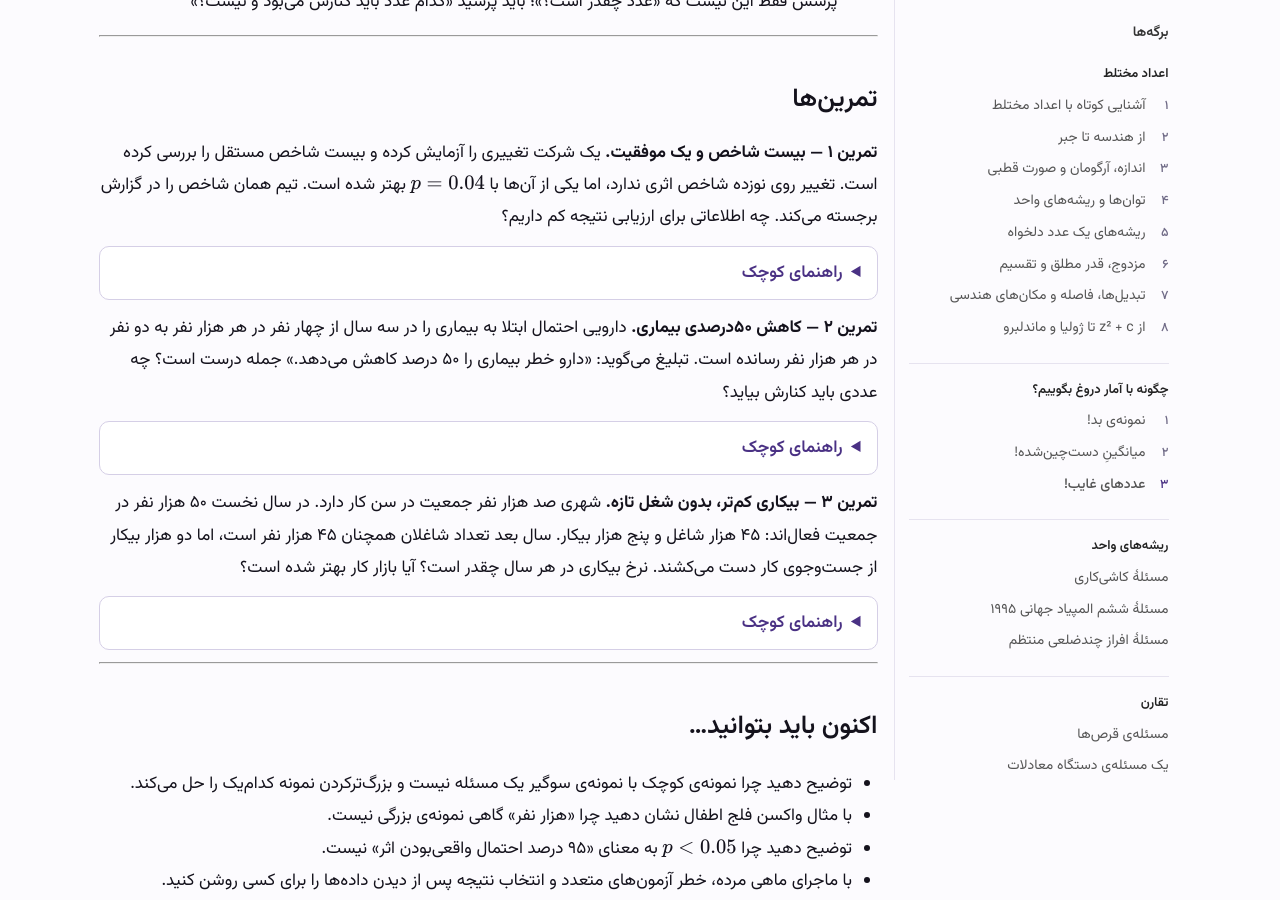
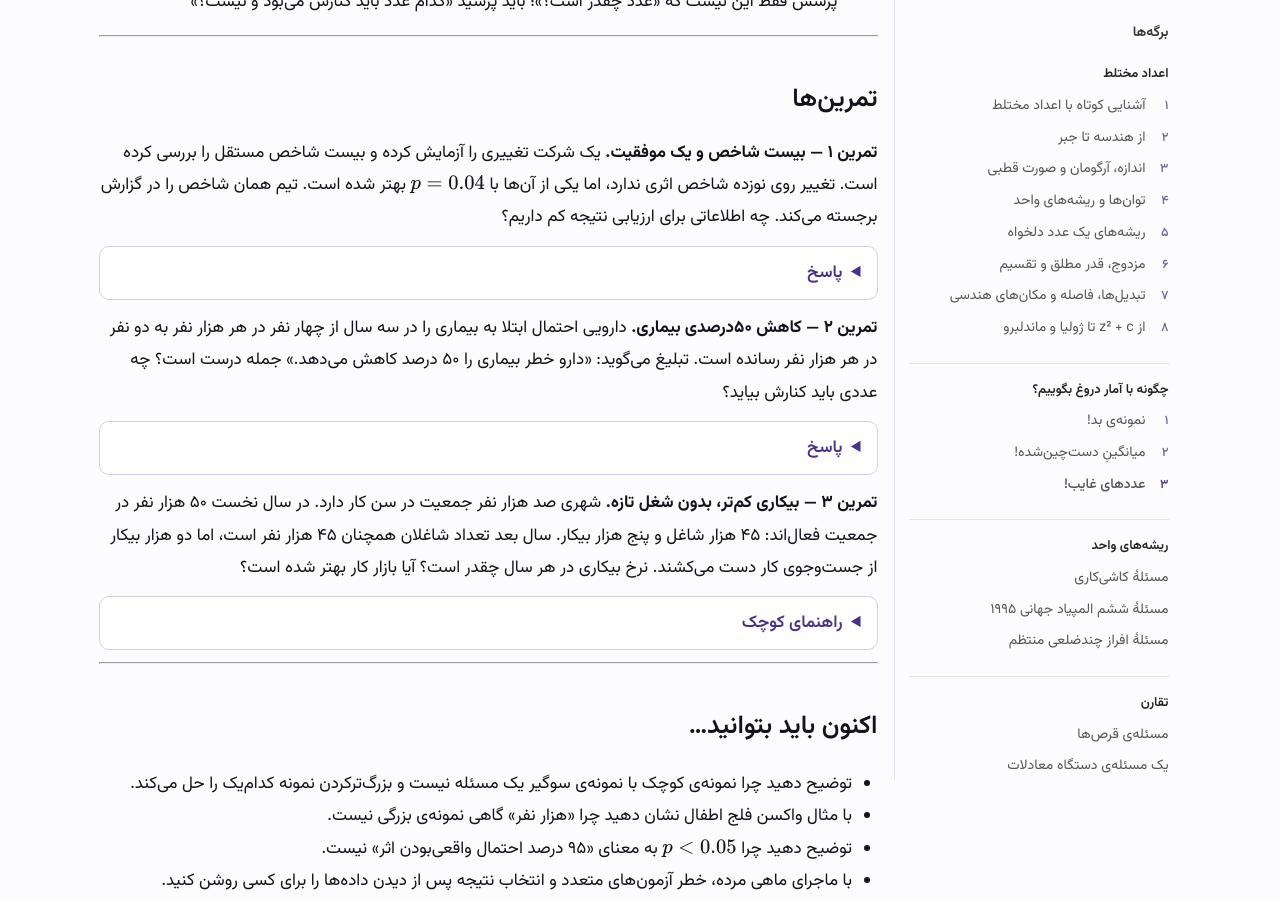
Before and after one commit to pooyarezaie/Fractal-Notes, a Jekyll site: the page built from how-to-lie-with-statistics/the-little-figures-that-are-not-there.md, in a window 1280 px wide and 900 px high, scrolled down 12817 px. Built offline with Jekyll 4.4.1, drawn with Linux system fonts in a browser that asks for light colours.

Commit message:
Drop the hint boxes from exercises 1 and 2
Author's call: both exercises stand on their own; only the پاسخ box
remains (now a plain exercise box, no reveal-step chain).

Cut hints: "بیست فرصت مستقل روی هم چه می‌کنند؟ آیا این شاخص پیش از
آزمایش انتخاب شده بود؟" and "کاهش نسبی و کاهش مطلق را جداگانه حساب
کنید."

Co-Authored-By: Claude Fable 5 <noreply@anthropic.com>

```diff
--- a/how-to-lie-with-statistics/the-little-figures-that-are-not-there.md
+++ b/how-to-lie-with-statistics/the-little-figures-that-are-not-there.md
@@ -346,14 +346,7 @@ last_modified_at: 2026-08-12
 
 **تمرین ۱ — بیست شاخص و یک موفقیت.** یک شرکت تغییری را آزمایش کرده و بیست شاخص مستقل را بررسی کرده است. تغییر روی نوزده شاخص اثری ندارد، اما یکی از آن‌ها با $p=0.04$ بهتر شده است. تیم همان شاخص را در گزارش برجسته می‌کند. چه اطلاعاتی برای ارزیابی نتیجه کم داریم؟
 
-<details class="exercise reveal-step" markdown="1">
-<summary>راهنمای کوچک</summary>
-
-اگر هر شاخص پنج درصد فرصت مثبت کاذب داشته باشد، بیست فرصت مستقل روی هم چه می‌کنند؟ آیا این شاخص پیش از آزمایش انتخاب شده بود؟
-
-</details>
-
-<details class="exercise reveal-step" markdown="1">
+<details class="exercise" markdown="1">
 <summary>پاسخ</summary>
 
 باید بدانیم شاخص برنده از پیش شاخص اصلی بوده یا از میان بیست نتیجه انتخاب شده است. اگر همه‌ی بیست آزمون زیر فرض نبود اثر مستقل باشند، احتمال دست‌کم یک نتیجه با $p<0.05$ حدود ۶۴ درصد است. $p=0.04$ بدون دانستن تعداد آزمون‌ها شاهد محکمی نیست. نتیجه می‌تواند سرنخی برای آزمایشی تازه باشد، یا باید با روشی مناسب برای آزمون‌های متعدد ارزیابی شود.
@@ -362,14 +355,7 @@ last_modified_at: 2026-08-12
 
 **تمرین ۲ — کاهش ۵۰درصدی بیماری.** دارویی احتمال ابتلا به بیماری را در سه سال از چهار نفر در هر هزار نفر به دو نفر در هر هزار نفر رسانده است. تبلیغ می‌گوید: «دارو خطر بیماری را ۵۰ درصد کاهش می‌دهد.» جمله درست است؟ چه عددی باید کنارش بیاید؟
 
-<details class="exercise reveal-step" markdown="1">
-<summary>راهنمای کوچک</summary>
-
-کاهش نسبی و کاهش مطلق را جداگانه حساب کنید.
-
-</details>
-
-<details class="exercise reveal-step" markdown="1">
+<details class="exercise" markdown="1">
 <summary>پاسخ</summary>
 
 از نظر نسبی، خطر از چهار به دو رسیده و ۵۰ درصد کم شده است. از نظر مطلق، کاهش دو مورد در هر هزار نفر، یا ۰٫۲ واحد درصد، است. برای تصمیم‌گیری آگاهانه باید هر دو عدد، همراه عوارض و عدم‌قطعیت برآورد، گزارش شوند. «۵۰ درصد» دروغ نیست، اما بدون «از چهار در هزار به دو در هزار» اندازه‌ی واقعی اثر را نشان نمی‌دهد.
```
